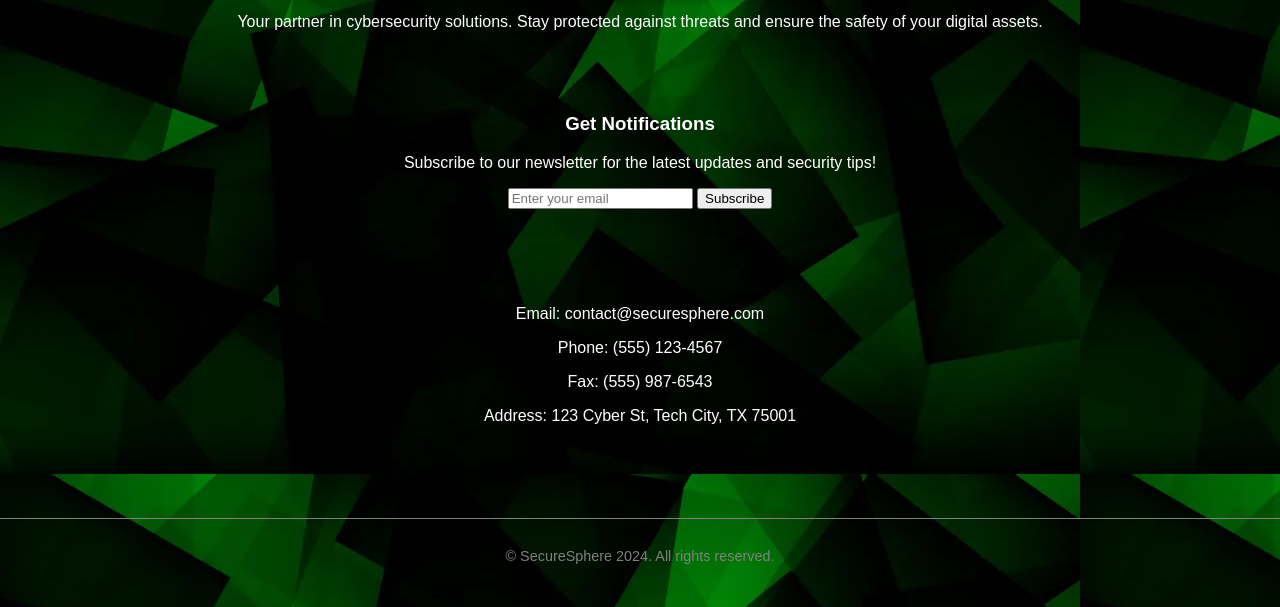
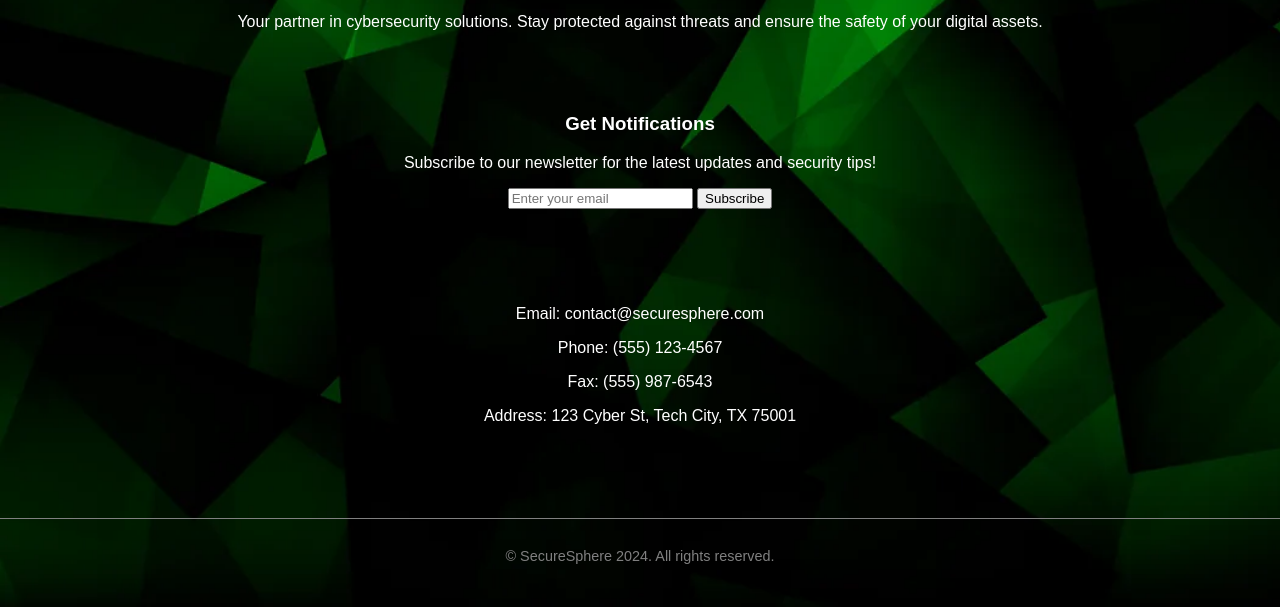
Before and after one commit to swanandagupta/CyberSecurity, a plain HTML site: page index.html in a window 1280 px wide. Shown: the part 3165-3772 px from the top of the page. Drawn offline with Linux system fonts and the light colour scheme.

Commit message:
Update style.css

```diff
--- a/style.css
+++ b/style.css
@@ -503,7 +503,7 @@ body {
     filter: drop-shadow(10px 5px 5px #3fd9e4);
 }
 
-.page3, .page1{
+.page3, .page1, .page5{
     background-repeat: no-repeat;
     background-size: cover;
 }
```
